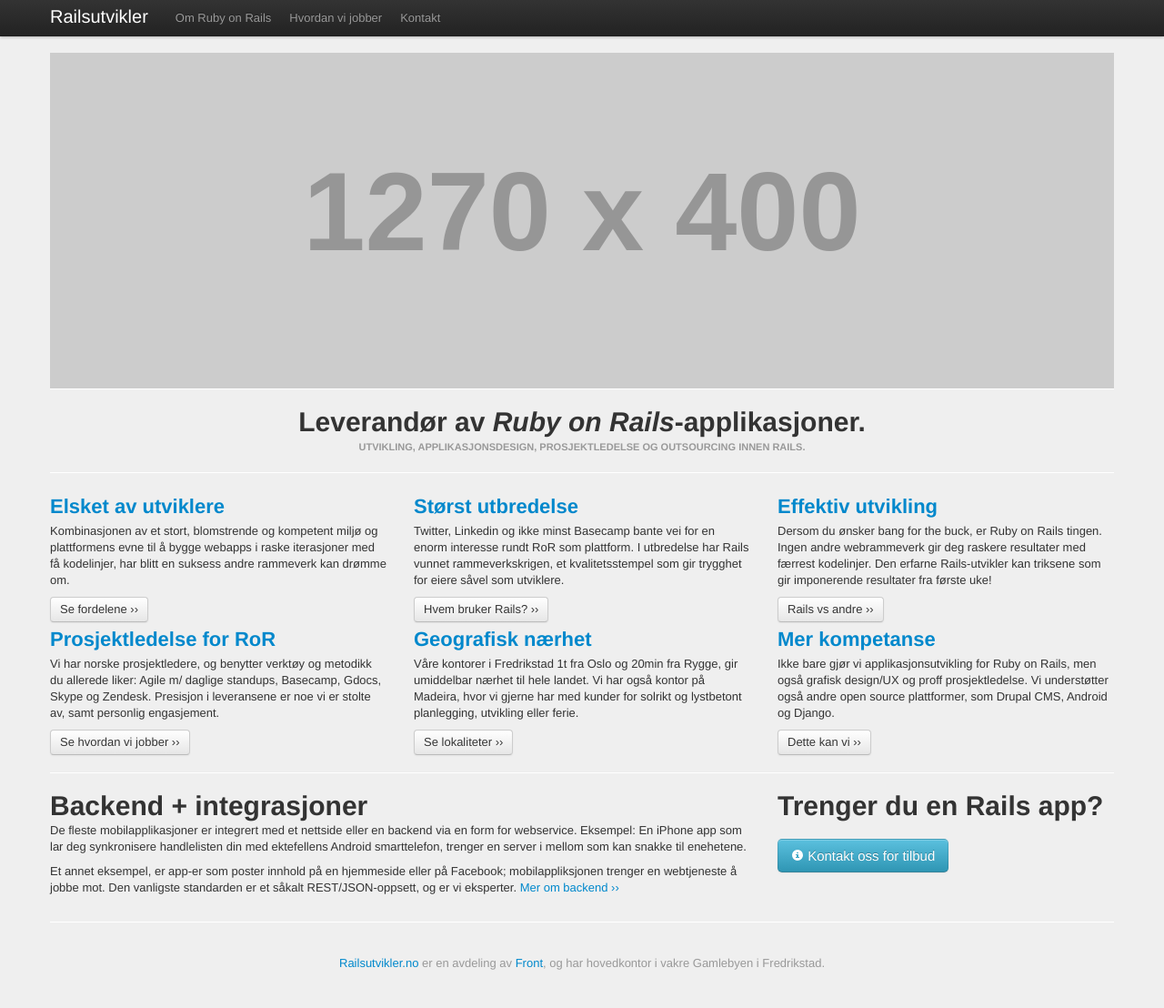
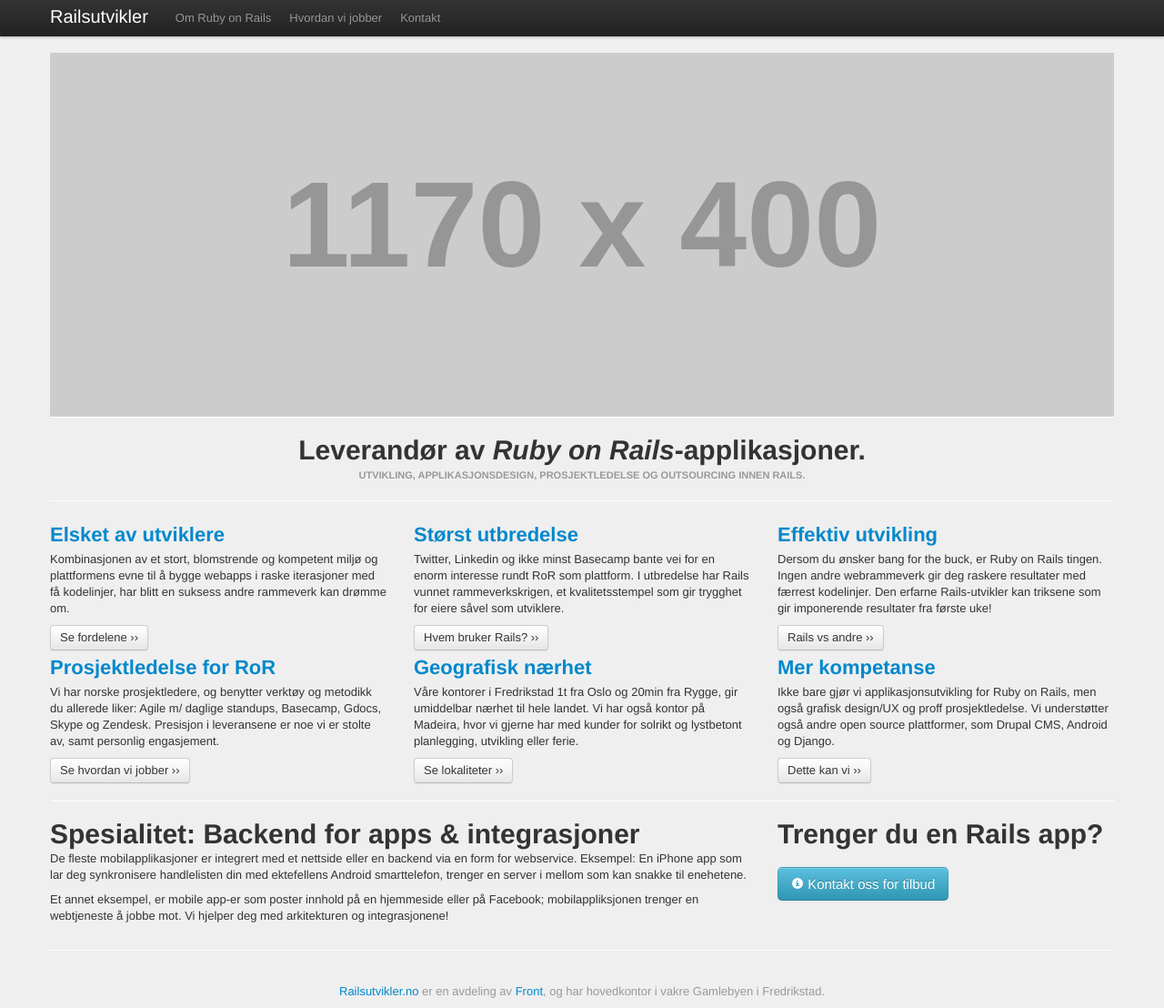
Before and after one commit to front/railsutvikler.no, a Jekyll site: the page built from index.html, in a window 1280 px wide and 1108 px high. Shown: the whole window at 91% size. Built offline with Jekyll 4.4.1, drawn with Linux system fonts in a browser that asks for light colours; nearby versions of some CDN libraries.

Commit message:
More content

```diff
--- a/_layouts/default.html
+++ b/_layouts/default.html
@@ -48,10 +48,13 @@
                 <a href="/ruby-on-rails">Om Ruby on Rails</a>
               </li>
                <li class="">
-                <a href="/hvordan">Hvordan vi jobber</a>
+                <a href="/om">Hvordan vi jobber</a>
               </li>
               <!--<li class="">
                 <a href="/referanser/">Referanser</a>
+              </li>-->
+              <!--<li class="">
+                <a href="/ressurser/">Ressurser for Rails</a>
               </li>-->
               <li class="">
                 <a href="/kontakt">Kontakt</a>
--- a/index.html
+++ b/index.html
@@ -4,7 +4,7 @@
 ---
 
 <div id="posts">
-  <img src="http://placehold.it/1270x400" alt="Utvikling av solide web apps med Ruby on Rails" />
+  <img src="http://placehold.it/1170x400" alt="Utvikling av solide web apps med Ruby on Rails" />
 </div>
 
 <div class="marketing">
@@ -57,9 +57,9 @@
 
   <div class="row">
     <div class="span8">
-      <h1>Backend + integrasjoner</h1>
+      <h1>Spesialitet: Backend for apps & integrasjoner</h1>
       <p >De fleste mobilapplikasjoner er integrert med et nettside eller en backend via en form for webservice. Eksempel: En iPhone app som lar deg synkronisere handlelisten din med ektefellens Android smarttelefon, trenger en server i mellom som kan snakke til enehetene. </p>
-      <p>Et annet eksempel, er app-er som poster innhold på en hjemmeside eller på Facebook; mobilappliksjonen trenger en webtjeneste å jobbe mot. Den vanligste standarden er et såkalt REST/JSON-oppsett, og er vi eksperter. <a href="/backend/">Mer om backend ››</a></p>
+      <p>Et annet eksempel, er mobile app-er som poster innhold på en hjemmeside eller på Facebook; mobilappliksjonen trenger en webtjeneste å jobbe mot. Vi hjelper deg med arkitekturen og integrasjonene!
     </div>
     <!-- sample modal content -->
           <div id="myModal" class="modal hide fade">
--- a/kontakt/index.html
+++ b/kontakt/index.html
@@ -43,7 +43,7 @@
         </fieldset>
     </form>
   </div>
-  <div class="span4">
+  <!-- <div class="span4">
     <img src="/img/app-utvikling-iphone-android.png" />
-  </div>
+  </div> -->
 </div>
```
Also changed, not shown: _posts/2012-04-03-om.markdown (added, +27 -0 lines), _posts/2012-08-02-ruby-on-rails.markdown (added, +27 -0 lines), _posts/2012-08-03-rails-ressurser.markdown (added, +8 -0 lines).
